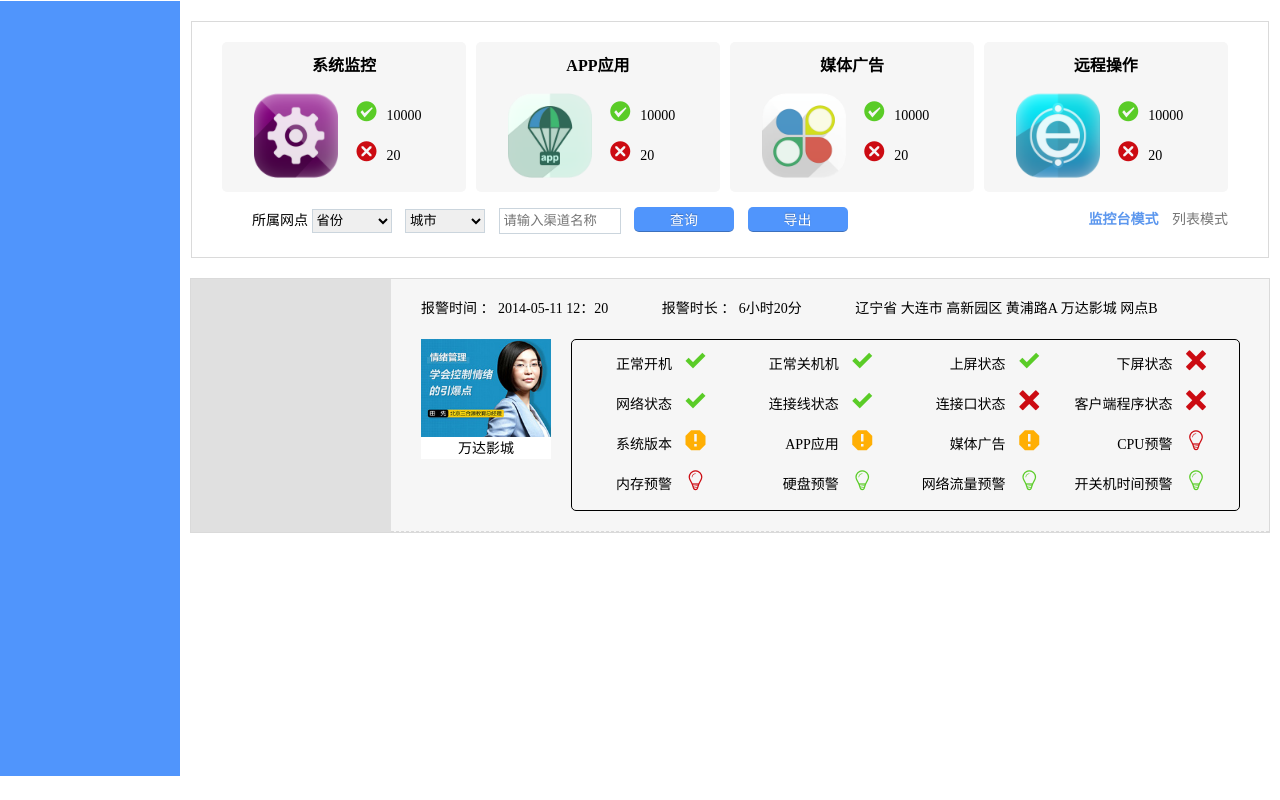
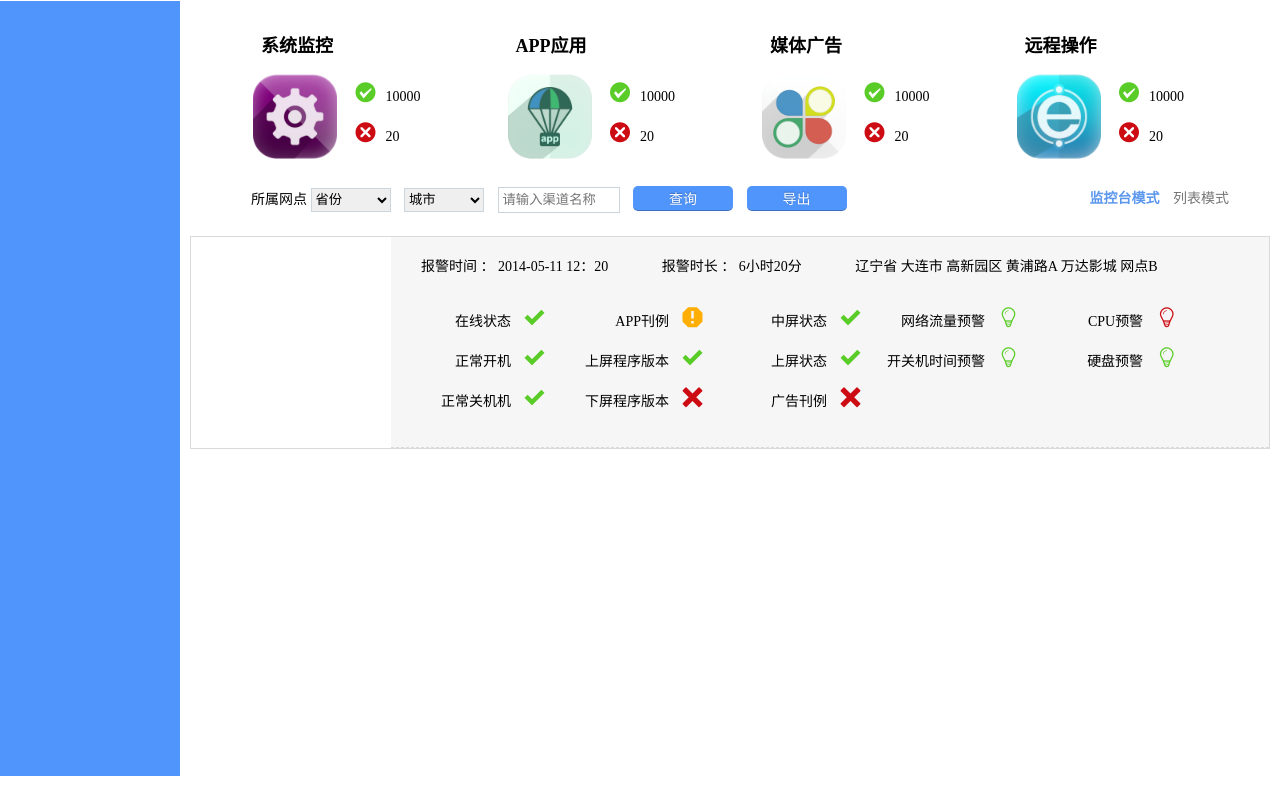
Before and after one commit to lilinchun1/gas_station_erp, a PHP site: page /qdAdmin/Tpl/monitoring/station_index.html in a window 1280 px wide. Run offline with PHP 8.4, Linux system fonts and the light colour scheme.

Commit message:
监控样式修改。

```diff
--- a/Public/sass/configuration.scss
+++ b/Public/sass/configuration.scss
@@ -863,8 +870,8 @@ $heiti:"SimHei";
 }
 .station-control{
   min-width:902px;
-  padding: 20px 30px;
-  border: 1px solid $border-color;
+  padding: 0 30px;
+
   overflow: hidden;
 }
 .station-control-list{
@@ -876,11 +883,11 @@ $heiti:"SimHei";
     width: 24%;
     height: 150px;
     @extend %bdrs;
-    background: $bg-color;
+    //background: $bg-color;
       h4{
         margin-top: 10px;
-        font-size: 16px;
-        text-align: center;
+        font-size: 18px;
+        padding-left:40px;
       }
       span{
         float: left;
@@ -942,8 +949,7 @@ $heiti:"SimHei";
   display: none;}
 .station-state-tree1{
   width: 200px;
-  min-height: 253px;
-  background: #e0e0e0;
+  min-height: 172px;
   float: left;
 }
 .station-state-list-con{
@@ -989,18 +995,20 @@ $heiti:"SimHei";
   padding-top: 10px;
   margin: 20px 0 0 20px;
   float: left;
-  width: 76%;
-  border: 1px solid #000;
+  width: 90%;
   @extend %bdrs;
   [class^="icon-"], [class*=" icon-"]{
     font-size: 20px;
   }
-    dt{
+  .row-lt{
+    width: 20%;
+    float: left;
+    overflow: hidden;}
+    .row-lt-l{
+      float: left;
       margin-bottom: 10px;
-      width: 25%;
       height: 30px;
       line-height: 30px;
-      float: left;
         em{
           width: 100px;
           text-align: right;
@@ -1227,3 +1235,53 @@ input.input-org-info,input.channel-select{
 
 #j_del_ok{
   margin-left: 50px;}
+
+/*默认登陆页*/
+.default-tw{
+  position: absolute;
+  top: 0;
+  left: 0;
+  right: 0;
+  bottom: 0;
+  margin: auto;
+  width: 960px;
+  height: 600px;
+  background: #f2f3f4;
+  border-radius: 5px;
+  box-shadow: 0 0 15px rgba(189, 189, 189, 0.30);
+}
+%default-index-width{
+  margin: 0 auto;
+  width: 920px;
+}
+.default-tw-tt{
+  position: relative;
+  @extend %default-index-width;
+  margin-top: 15px;
+  height: 90px;
+  border: 1px solid #000;
+  background: #ffffff;
+
+}
+.default-tw-slide{
+  margin-top: 15px;
+  @extend %default-index-width;
+  height: 260px;
+  border: 1px solid #000;
+}
+.default-tw-news{
+  margin-top: 10px;
+  @extend %default-index-width;
+    .news-left{
+      width: 530px;
+      height: 180px;
+      float: left;
+      border: 1px solid #000;
+    }
+    .news-right{
+      float: right;
+      width: 350px;
+      height: 180px;
+      border: 1px solid #000;
+    }
+}
--- a/Tpl/channel/device_index.html
+++ b/Tpl/channel/device_index.html
@@ -91,7 +91,7 @@
                 <span class="span-1"></span>
                 <span class="span-2"><b>加油站编号</b></span>
                 <span class="span-2"><b>MAC</b></span>
-                <span class="span-1"><b>加油站类型</b></span>
+                <span class="span-1"><b>加油站型号</b></span>
                 <span class="span-2"><b>所属网点</b></span>
                 <span class="span-1"><b>所在点位</b></span>
 				<if condition="$isDeleteResult neq 1">
--- a/Tpl/monitoring/station_index.html
+++ b/Tpl/monitoring/station_index.html
@@ -92,77 +92,74 @@
                             <em>报警时长  ： 6小时20分</em>
                             <em>辽宁省  大连市  高新园区  黄浦路A   万达影城     网点B</em>
                         </div>
-                        <div class="point-pic">
+                        <!--<div class="point-pic">
                             <span><img src="__PUBLIC__/image/1.jpg" alt=""/></span>
                             <em>万达影城</em>
-                        </div>
-                        <dl class="station-state-dl">
-                            <dt>
+                        </div>-->
+                        <div class="station-state-dl">
+                            <div class="row-lt">
+                                <span class="row-lt-l">
+                                    <em>在线状态</em>
+                                    <span class="icon-checkmark green-color"></span>
+                                </span>
+                                <span class="row-lt-l">
                                     <em>正常开机</em>
                                     <span class="icon-checkmark green-color"></span>
-                            </dt>
-                            <dt>
+                                </span>
+                                <span class="row-lt-l">
                                     <em>正常关机机</em>
                                     <span class="icon-checkmark green-color"></span>
-                            </dt>
-                            <dt>
+                                </span>
+                            </div>
+                            <div class="row-lt">
+                                <span class="row-lt-l">
+                                    <em>APP刊例</em>
+                                    <span class="icon-spam yellow-color"></span>
+                                </span>
+                                <span class="row-lt-l">
+                                    <em>上屏程序版本</em>
+                                    <span class="icon-checkmark green-color"></span>
+                                </span>
+                                <span class="row-lt-l">
+                                    <em>下屏程序版本</em>
+                                    <span class="icon-close red-color"></span>
+                                </span>
+                            </div>
+                            <div class="row-lt">
+                                <span class="row-lt-l">
+                                    <em>中屏状态</em>
+                                    <span class="icon-checkmark green-color"></span>
+                                </span>
+                                <span class="row-lt-l">
                                     <em>上屏状态</em>
                                     <span class="icon-checkmark green-color"></span>
-                            </dt>
-                            <dt>
-                                <em>下屏状态</em>
+                                </span>
+                                <span class="row-lt-l">
+                                    <em>广告刊例</em>
                                     <span class="icon-close red-color"></span>
-                            </dt>
-                            <dt>
-                                <em>网络状态</em>
-                                <span class="icon-checkmark green-color"></span>
-                            </dt>
-                            <dt>
-                                <em>连接线状态</em>
-                                <span class="icon-checkmark green-color"></span>
-                            </dt>
-                            <dt>
-                                <em>连接口状态</em>
-                                <span class="icon-close red-color"></span>
-                            </dt>
-                            <dt>
-                                <em>客户端程序状态</em>
-                                <span class="icon-close red-color"></span>
-                            </dt>
-                            <dt>
-                                <em>系统版本</em>
-                                <span class="icon-spam yellow-color"></span>
-                            </dt>
-                            <dt>
-                                <em>APP应用</em>
-                                <span class="icon-spam yellow-color"></span>
-                            </dt>
-                            <dt>
-                                <em>媒体广告</em>
-                                <span class="icon-spam yellow-color"></span>
-                            </dt>
-                            <dt>
+                                </span>
+                            </div>
+                            <div class="row-lt">
+                                <span class="row-lt-l">
+                                    <em>网络流量预警</em>
+                                    <span class="icon-bulb green-color"></span>
+                                </span>
+                                <span class="row-lt-l">
+                                    <em>开关机时间预警</em>
+                                    <span class="icon-bulb green-color"></span>
+                                </span>
+                            </div>
+                            <div class="row-lt">
+                                <span class="row-lt-l">
                                     <em>CPU预警</em>
                                     <span class="icon-bulb red-color"></span>
-                            </dt>
-                            <dt>
-                                <em>内存预警</em>
-                                <span class="icon-bulb red-color"></span>
-                            </dt>
-                            <dt>
+                                </span>
+                                <span class="row-lt-l">
                                     <em>硬盘预警</em>
                                     <span class="icon-bulb green-color"></span>
-                            </dt>
-                            <dt>
-                                <em>网络流量预警</em>
-                                <span class="icon-bulb green-color"></span>
-                            </dt>
-                            <dt>
-                                <em>开关机时间预警</em>
-                                <span class="icon-bulb green-color"></span>
-                            </dt>
-
-                        </dl>
+                                </span>
+                            </div>
+                        </div>
                     </li>
                 </ul>
             </div>
```
Also changed, not shown: other parts of Public/sass/configuration.scss (+15 -8 lines), Tpl/channel/channel_index.html (+38 -2 lines), Tpl/configuration/default_index.html (+21 -2 lines), Public/css/configuration.css, 6 other files. Lines whose indentation alone changed are shown as unchanged.
